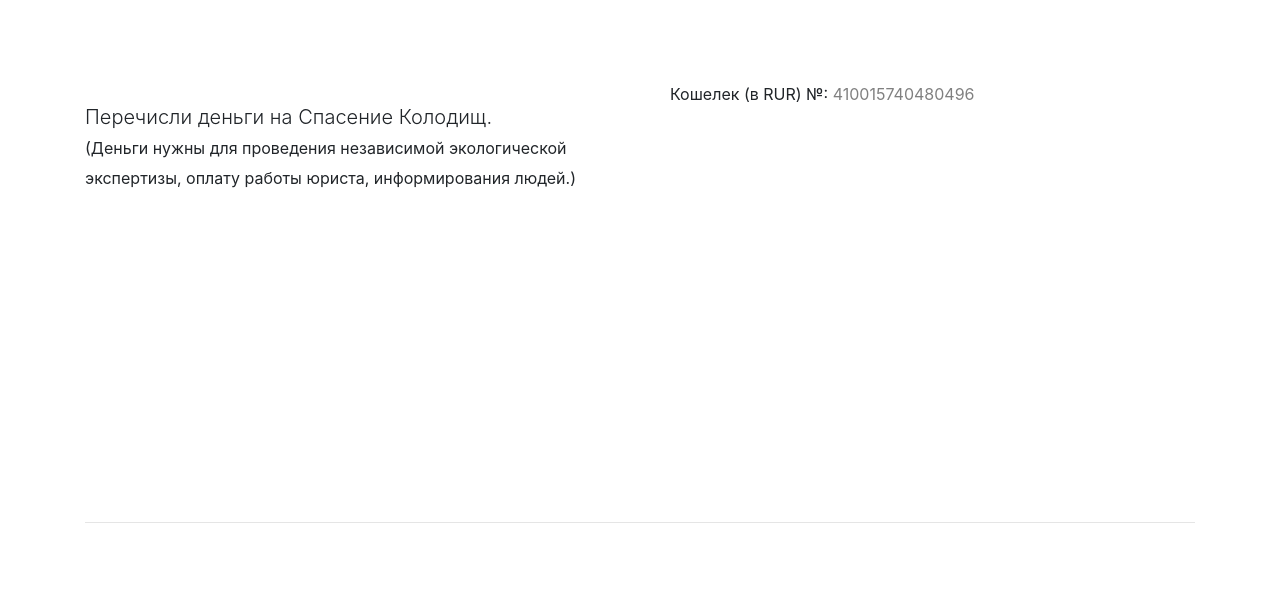
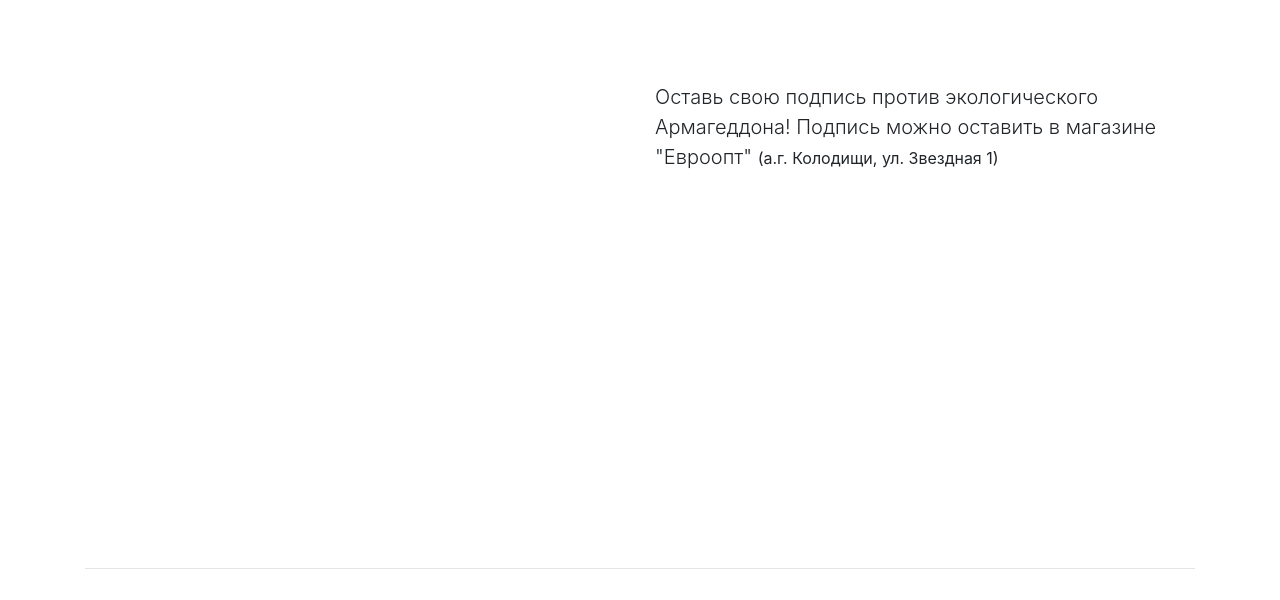
Before and after one commit to stop-zavod/stop-zavod.github.io, a plain HTML site: page help.html in a window 1280 px wide. Shown: the part 138-738 px from the top of the page. Drawn offline with nearby package versions, Linux system fonts and the light colour scheme.

Commit message:
Remove wallet

```diff
--- a/help.html
+++ b/help.html
@@ -66,26 +66,6 @@
       <br>
       <br>
 
-      <div class="row featurette">
-        <div class="col-md-6">
-          <p class="lead margin-top-20">Перечисли деньги на Спасение Колодищ. <br/> <small>(Деньги нужны для проведения независимой экологической экспертизы, оплату работы юриста, информирования людей.)</small></p>
-        </div>
-        <div class="col-md-6">
-          <div class="container-fluid">
-            <div class="row-fluid">
-              <span>Кошелек (в RUR) №: </span><a style="color:grey;" href="https://money.yandex.ru/to/410015740480496">410015740480496</a>
-              <br/>
-              <a href="https://money.yandex.ru/embed/?from=sbal" title="Виджеты Яндекс.Денег" style="width: 200px; height: 100px; display: block; margin-bottom: 0.6em; background: url('https://money.yandex.ru/share-balance.xml?id=567529680&key=AFF966DDB3C1B495') 0 0 no-repeat; -background: none; -filter: progid:DXImageTransform.Microsoft.AlphaImageLoader(src='https://money.yandex.ru/share-balance.xml?id=567529680&key=AFF966DDB3C1B495', sizingMethod = 'crop');"></a>
-            </div>
-            <div class="row-fluid">
-              <iframe src="https://money.yandex.ru/quickpay/shop-widget?writer=seller&targets=%D0%A1%D0%BF%D0%B0%D1%81%D0%B5%D0%BD%D0%B8%D0%B5%20%D0%BA%D0%BE%D0%BB%D0%BE%D0%B4%D0%B8%D1%89&targets-hint=&default-sum=1000&button-text=11&payment-type-choice=on&hint=&successURL=http%3A%2F%2Fstop-zavod.by&quickpay=shop&account=410015740480496"
-                width="450" height="220" frameborder="0" allowtransparency="true" scrolling="no"></iframe>
-            </div>
-          </div>
-        </div>
-      </div>
-
-      <hr class="featurette-divider">
 
       <div class="row featurette">
         <div class="col-md-6">
```
Also changed, not shown: index.html (+1 -14 lines).
